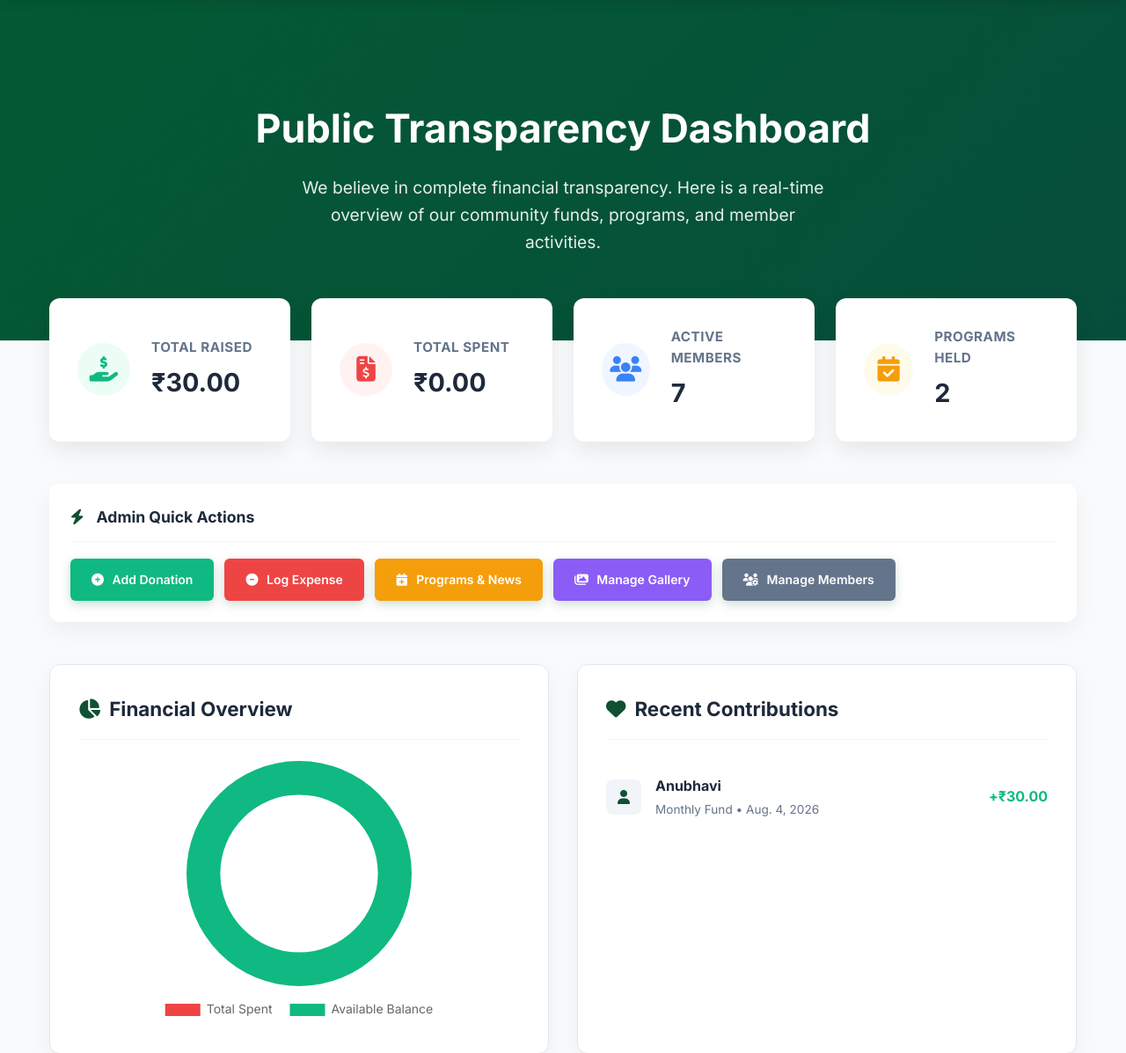
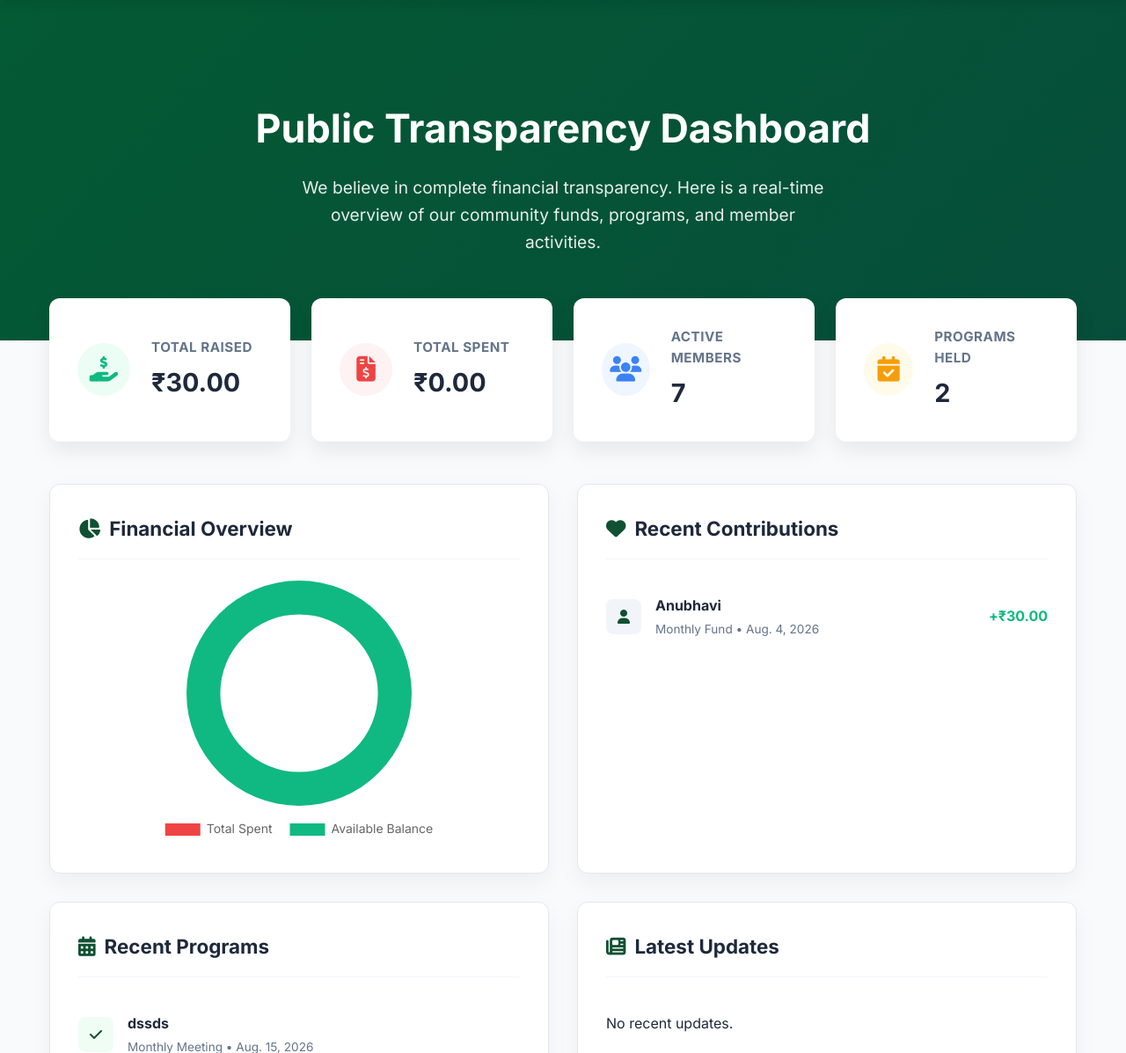
Before and after one commit to sinan-prvt/Islamic_Center, a Django app: page /dashboard/ in a window 1280 px wide. Shown: the part 46-1243 px from the top of the page at 88% size. Run offline with Django 5.2, Linux system fonts and the light colour scheme; a user stored in the database is signed in; data comes from the database, SQL or seed files in the repository; both versions use the stored data as it was after the commit; data that the repository does not hold is empty.

Commit message:
Remove Admin Quick Actions block from dashboard

```diff
--- a/templates/dashboard.html
+++ b/templates/dashboard.html
@@ -241,20 +241,7 @@
         </div>
     </div>
 
-    <!-- Admin Quick Actions (Only visible if logged in and staff) -->
-    {% if request.user.is_staff %}
-    <div style="margin-bottom: 3rem; background: white; padding: 1.5rem; border-radius: 12px; box-shadow: 0 10px 25px rgba(0,0,0,0.05);">
-        <h2 style="font-size: 1.1rem; color: var(--text-main); margin-bottom: 1.2rem; border-bottom: 1px solid #f1f5f9; padding-bottom: 0.8rem;"><i class="fas fa-bolt" style="color: var(--primary); margin-right: 10px;"></i> Admin Quick Actions</h2>
 
-        <div style="display: flex; flex-wrap: wrap; gap: 0.75rem;">
-            <a href="{% url 'manage_donations' %}" class="btn-donate admin-quick-action-btn" style="background: #10b981; padding: 0.8rem 1.5rem;"><i class="fas fa-plus-circle" style="margin-right: 6px;"></i> Add Donation</a>
-            <a href="{% url 'manage_expenses' %}" class="btn-donate admin-quick-action-btn" style="background: #ef4444; padding: 0.8rem 1.5rem;"><i class="fas fa-minus-circle" style="margin-right: 6px;"></i> Log Expense</a>
-            <a href="{% url 'manage_programs' %}" class="btn-donate admin-quick-action-btn" style="background: #f59e0b; padding: 0.8rem 1.5rem;"><i class="fas fa-calendar-plus" style="margin-right: 6px;"></i> Programs & News</a>
-            <a href="{% url 'manage_gallery' %}" class="btn-donate admin-quick-action-btn" style="background: #8b5cf6; padding: 0.8rem 1.5rem;"><i class="fas fa-images" style="margin-right: 6px;"></i> Manage Gallery</a>
-            <a href="{% url 'manage_members' %}" class="btn-donate admin-quick-action-btn" style="background: #64748b; padding: 0.8rem 1.5rem;"><i class="fas fa-users-cog" style="margin-right: 6px;"></i> Manage Members</a>
-        </div>
-    </div>
-    {% endif %}
 
     <div class="dashboard-layout">
 
```
Also changed, not shown: db.sqlite3.
